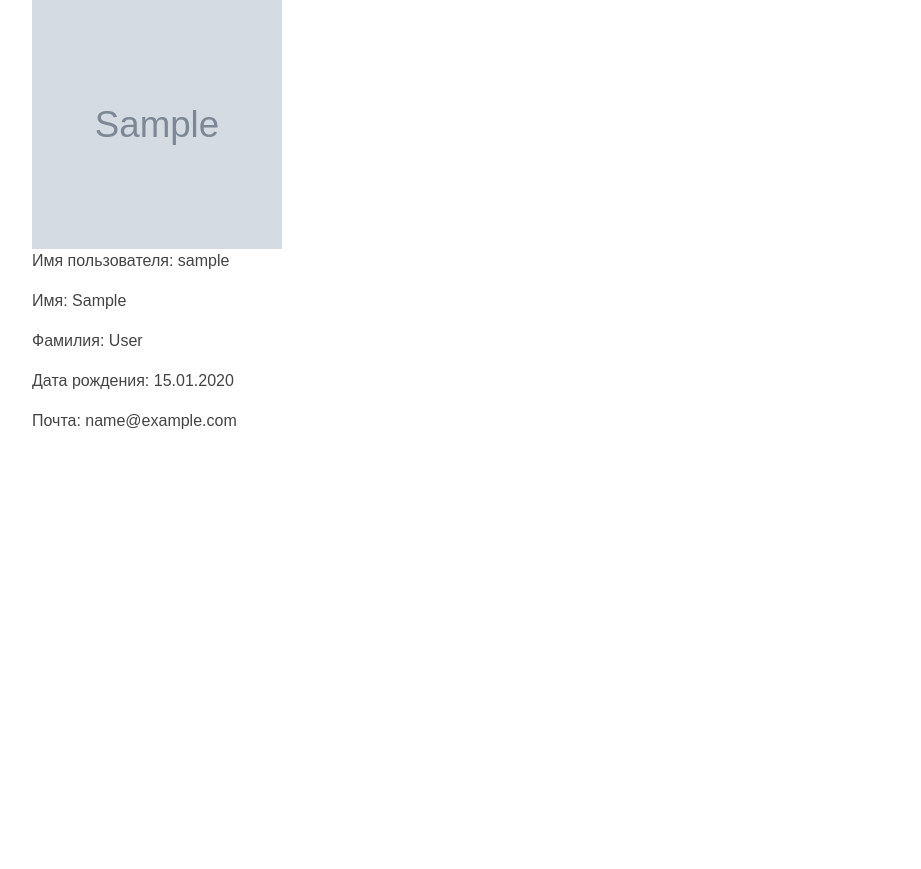
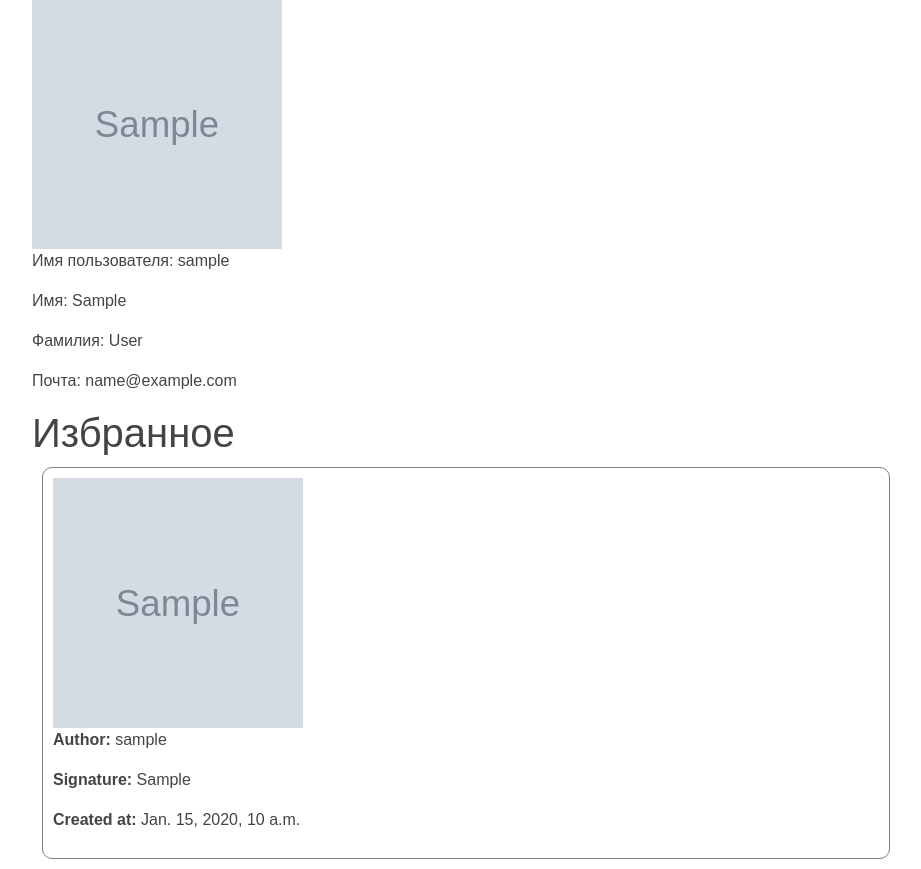
Before and after one commit to Artur1303/exsem_9, a Django app: page /accounts/1/ in a window 1280 px wide. Shown: the part 117-986 px from the top of the page, without its empty margins (174-1095 px from the left). Before the commit the page ends 546 px from the top, so only its background shows below. Run offline with Django 3.2, Linux system fonts and the light colour scheme; a user stored in the database is signed in; tables that the repository leaves empty hold one stand-in row (values such as "Sample post"); grey boxes marked "Sample" are stand-in pictures; some libraries are stand-ins or nearby versions.

Commit message:
исправил  не  доработки

```diff
--- a/source/accounts/templates/user_detail.html
+++ b/source/accounts/templates/user_detail.html
@@ -11,15 +11,25 @@
 
 {% block content %}
     <h1>Личная страница пользователя {{ user_obj.get_full_name|default:user_obj.username }}</h1>
-    {% if user_obj.profile.avatar %}
+      {% if user_obj.profile.avatar %}
         <img class="avatar" src="{{ user_obj.profile.avatar.url }}" width="250" height="250" alt="user picture">
     {% endif %}
+
     <p>Имя пользователя: {{ user_obj.username }}</p>
     <p>Имя: {{ user_obj.first_name }}</p>
     <p>Фамилия: {{ user_obj.last_name }}</p>
-    <p>Дата рождения: {{ user_obj.profile.birth_date|date:'d.m.Y' }}</p>
     <p>Почта: {{ user_obj.email }}</p>
 
-{#    <h2 class="text-center clear">Статьи автора:</h2>#}
-{#    {% include 'partial/article_list.html' %}#}
+       <h1>Избранное</h1>
+ {% for i in user_obj.favorite_author.all %}
+
+ <div class="box">
+        <img class="avatar" src="{{i.photo.image.url}}" width="250" height="250" alt="user picture">
+    <p><b>Author: </b>{{ i.photo.author }}</p>
+     <p><b>Signature: </b>{{ i.photo.signature }}</p>
+    <p><b>Created at: </b>{{ i.photo.created_at }}</p>
+</div>
+{% endfor %}
+
+
 {% endblock %}
--- a/source/webapp/admin.py
+++ b/source/webapp/admin.py
@@ -1,4 +1,5 @@
 from django.contrib import admin
-from webapp.models import Photo
+from webapp.models import Photo, Favorites
 
-admin.site.register(Photo)
+admin.site.register(Photo),
+admin.site.register(Favorites)
--- a/source/webapp/models.py
+++ b/source/webapp/models.py
@@ -1,3 +1,4 @@
+from django.contrib.auth import get_user_model
 from django.contrib.auth.models import User
 from django.db import models
 
@@ -16,3 +17,13 @@ class Photo(models.Model):
     class Meta:
         verbose_name = 'Фото'
         verbose_name_plural = 'Фотографии'
+
+
+class Favorites(models.Model):
+    photo = models.ForeignKey(Photo, related_name='favorite_photo', verbose_name='Фото', on_delete=models.CASCADE)
+    author = models.ForeignKey(get_user_model(), related_name='favorite_author',
+                               verbose_name='Автор', on_delete=models.CASCADE)
+
+    class Meta:
+        verbose_name = 'Избранное'
+        verbose_name_plural = 'Избранные'
--- a/source/webapp/templates/foto/foto_view.html
+++ b/source/webapp/templates/foto/foto_view.html
@@ -23,8 +23,9 @@
     <p><b>Author: </b>{{ fotos.author }}</p>
      <p><b>Signature: </b>{{ fotos.signature }}</p>
     <p><b>Created at: </b>{{ fotos.created_at }}</p>
-    <p><a href="#" class="btn btn-default">Edit</a></p>
-    <p><a href="#" class="btn btn-danger">Delete</a></p>
+    <li><a href="{% url 'webapp:foto_update' fotos.pk%}"class="btn bg-primary" >Update</a></li>
+    <br>
+    <li><a href="{% url 'webapp:foto_delete' fotos.pk %}"class="btn bg-danger">Delete</a></li>
 
 
 
```
Also changed, not shown: source/webapp/migrations/0002_favorites.py (added), source/webapp/migrations/0003_auto_20201024_0845.py (added).
